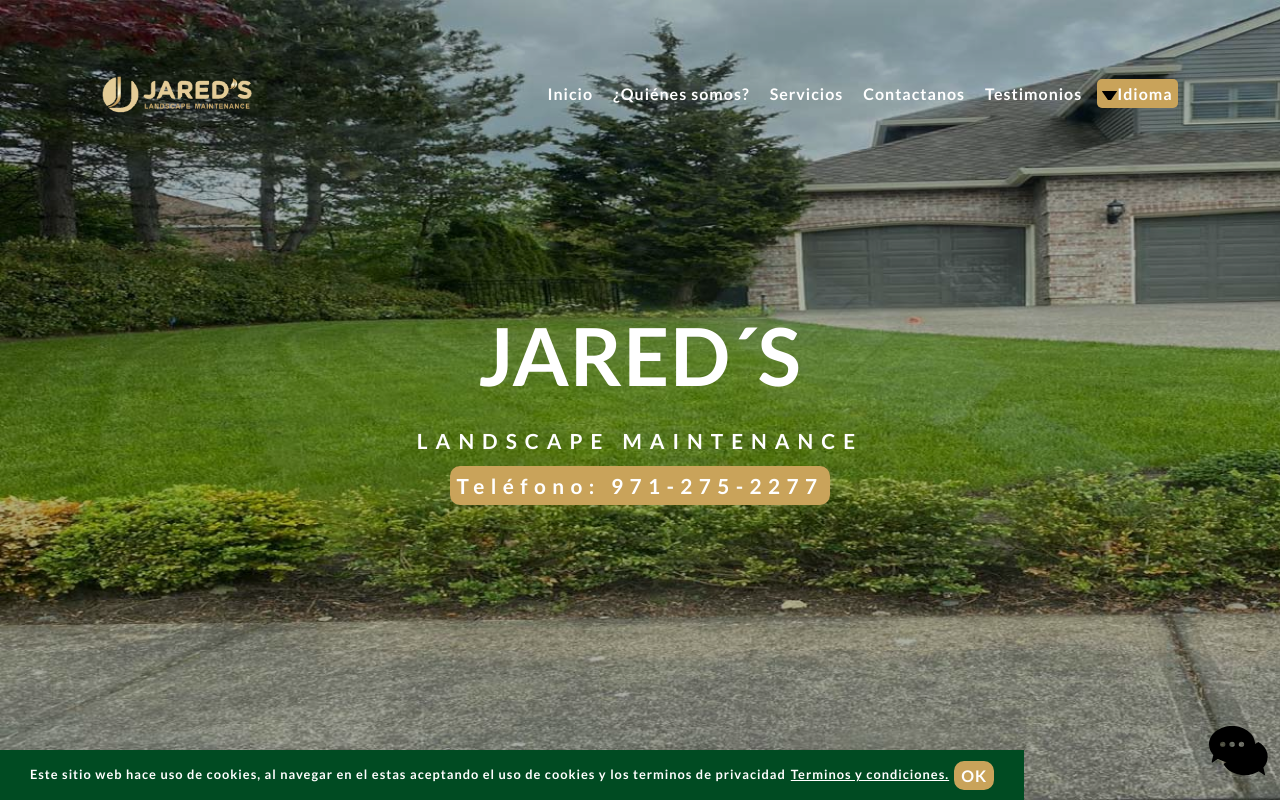
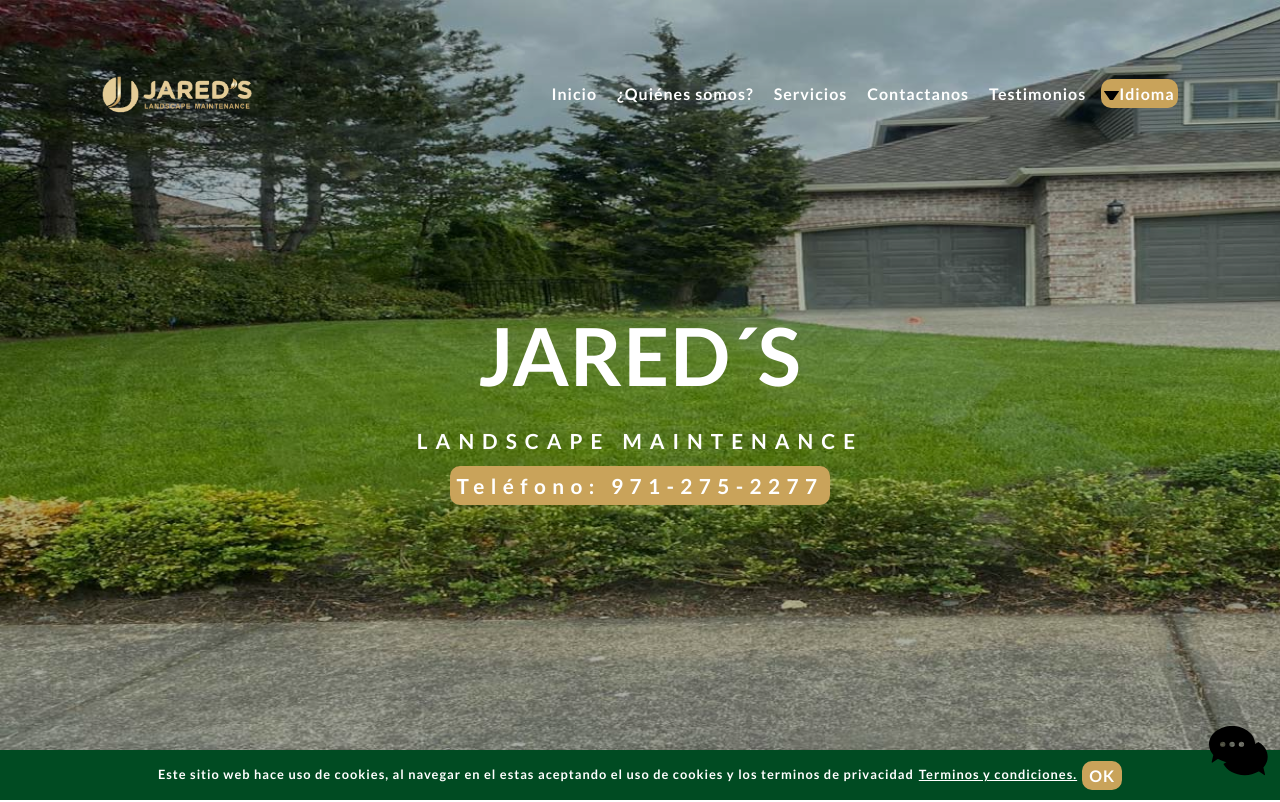
Before and after one commit to jaredsLandscape/PAGE-JAREDS-LANDSCAPE, a React (Create React App) app: page / in a window 1280 px wide. Shown: the top 802 px of the page. Built offline with nearby package versions, Linux system fonts and the light colour scheme.

Commit message:
corrección de errores

```diff
--- a/src/App.js
+++ b/src/App.js
@@ -8,6 +8,7 @@ import Services from "./components/Services";
 import Testimonials from "./components/Testimonials";
 import {ReactComponent as MessIcon} from './SVG/mensaje.svg'
 import { Link } from "react-router-dom";
+import './css/index.css'
 
 const App = () => {
 
@@ -34,7 +35,7 @@ const App = () => {
         {/* TERMINOS Y CONDICIONES */}
         {!cookie ? (<div>
                 <div id="terminos" className="terminos_condiciones">
-                    <p>{lenguague==='es'?"Este sitio web hace uso de cookies, al navegar en el estas aceptando el uso de cookies y los terminos de privacidad":"This website uses cookies, by browsing you are accepting the use of cookies and the privacy terms"}<Link to="/terms" target="_blank">Terminos y condiciones.</Link></p>
+                    <p>{lenguague==='es'?"Este sitio web hace uso de cookies, al navegar en el estas aceptando el uso de cookies y los terminos de privacidad":"This website uses cookies, by browsing you are accepting the use of cookies and the privacy terms"}<Link to="/terms">Terminos y condiciones.</Link></p>
                     <button className="btn_terminos" onClick={handleCookie}>OK</button>
                 </div>
         </div>): null}
--- a/src/Terms.js
+++ b/src/Terms.js
@@ -1,8 +1,7 @@
 import React from "react";
 import ArrowSVG from './SVG/arrow-down.svg'
 import {useEffect, useState} from 'react'
-import './css/terminos.css'
-import './css/index.css'
+// import './css/terminos.css'
 
 export default function Terms(){
 
@@ -30,8 +29,8 @@ export default function Terms(){
                                 {lenguague === 'es'?"Lenguaje": "Lenguague"}
                             </button>
                             <div className="dropdown-content">
-                                <button onClick={selectLenguague}>{lenguague === 'es'?"Español":"Spanish"}</button>
-                                <button onClick={selectLenguague}>{lenguague === 'es'?"Inglés":"English"}</button>
+                                <button onClick={() => selectLenguague('es')}>{lenguague === 'es'?"Español":"Spanish"}</button>
+                                <button onClick={() => selectLenguague('en')}>{lenguague === 'es'?"Inglés":"English"}</button>
                             </div>
                         </li>
                     </ul>
--- a/src/css/terminos.css
+++ b/src/css/terminos.css
@@ -30,10 +30,31 @@ h2{
     margin: 50px 0;
 }
 
+#terminos{
+    width: 80%;
+    margin: auto;
+}
+
 .terminos_condiciones{
-    width: 80%;
+    width: 100%;
     margin: 50px 0;
     margin: auto;
+}
+
+button{
+    width: 100%;
+    display: block;
+    padding: 5px 3px;
+    border: none;
+    background: var(--secondary);
+    transition: all .3s ease-in-out;
+}
+
+button:hover{
+    display: block;
+    padding: 5px 3px;
+    border: none;
+    background: var(--info);
 }
 
 .terminos_condiciones h1{
--- a/src/index.js
+++ b/src/index.js
@@ -1,6 +1,6 @@
 import React from 'react';
 import ReactDOM from 'react-dom/client';
-import './css/index.css';
+// import './css/index.css';
 import "swiper/css";
 import "swiper/css/effect-coverflow";
 import "swiper/css/pagination";
```
